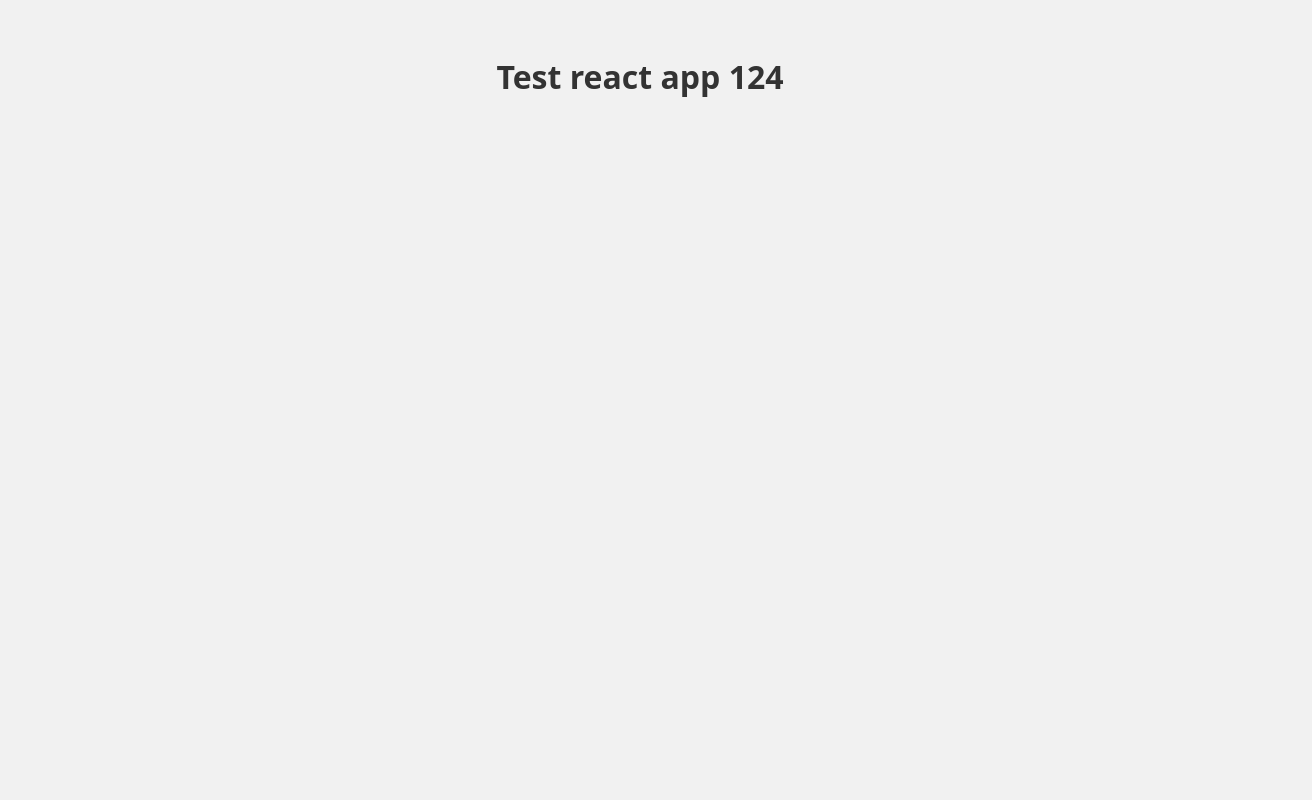
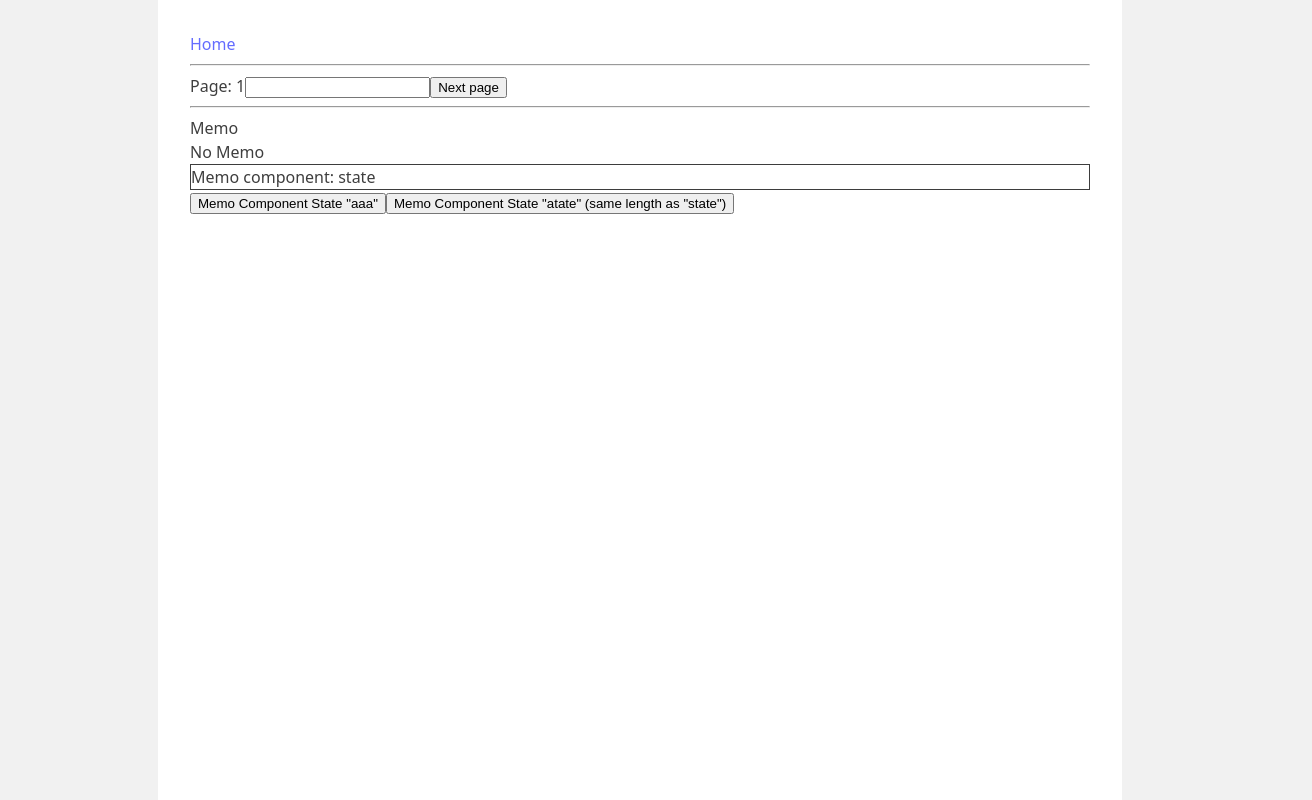
Before and after one commit to whiteBeer/react-test-project, a React (Vite) app: page /memo-page in a window 1280 px wide. Shown: the whole page, 1312 px wide, since content can reach past the window. Built offline with nearby package versions, Linux system fonts and the light colour scheme.

Commit message:
Memo, UseMemo, AbortController

```diff
--- a/package.json
+++ b/package.json
@@ -11,7 +11,8 @@
   },
   "dependencies": {
     "react": "^19.2.0",
-    "react-dom": "^19.2.0"
+    "react-dom": "^19.2.0",
+    "react-router-dom": "^7.13.0"
   },
   "devDependencies": {
     "@eslint/js": "^9.39.1",
--- a/src/App.css
+++ b/src/App.css
@@ -1,9 +1,13 @@
 #root {
-  max-width: 1280px;
-  min-width: 1280px;
+  max-width: 900px;
+  min-width: 900px;
   padding: 2rem;
+  background: #fff;
 }
 h1 {
   color: #333;
     text-align: center;
 }
+.pages a {
+  display: block;
+}
--- a/src/App.tsx
+++ b/src/App.tsx
@@ -1,19 +1,42 @@
-import { createPortal } from 'react-dom';
+import { Routes, Route, Link } from 'react-router-dom';
 import './App.css';
+
+import HugePage from './pages/HugePage';
+import MemoPage from './pages/MemoPage';
+import AbortControllerPage from './pages/AbortControllerPage';
 
 function App() {
 
-  const a = 124;
-
   return (
     <>
-      <h1>
-        Test react app {a}
-      </h1>
-      {createPortal(
-        <div id="modal-content"></div>,
-        document.body
-      )}
+      <div>
+        <Link to={'/'}>Home</Link>
+        <hr/>
+      </div>
+      <Routes>
+        <Route
+          path="/"
+          element={<div>
+            <div className="pages">
+              <Link  to={'/huge-page'}>Huge Page</Link >
+              <Link  to={'/memo-page?input=aaa&page=2'}>Memo Page</Link >
+              <Link  to={'/abort-controller'}>Abort Controller</Link >
+            </div>
+          </div>}
+        />
+        <Route
+          path="/huge-page"
+          element={<HugePage />}
+        />
+        <Route
+          path="/memo-page"
+          element={<MemoPage/>}
+        />
+        <Route
+          path="/abort-controller"
+          element={<AbortControllerPage/>}
+        />
+      </Routes>
     </>
   );
 }
--- a/src/index.css
+++ b/src/index.css
@@ -4,7 +4,7 @@
   font-weight: 400;
 
   color-scheme: light dark;
-  color: rgba(255, 255, 255, 0.87);
+  color: rgba(33, 33, 33, 0.87);
   background-color: #F1F1F1;
 
   font-synthesis: none;
@@ -27,6 +27,7 @@ body {
   display: flex;
   place-items: flex-start;
   justify-content: center;
+  align-items: stretch;
   min-width: 320px;
   min-height: 100vh;
 }
--- a/src/main.tsx
+++ b/src/main.tsx
@@ -1,10 +1,13 @@
 import { StrictMode } from 'react';
 import { createRoot } from 'react-dom/client';
+import { BrowserRouter } from 'react-router-dom';
 import './index.css';
 import App from './App.tsx';
 
 createRoot(document.getElementById('root')!).render(
   <StrictMode>
-    <App />
+    <BrowserRouter>
+      <App />
+    </BrowserRouter>
   </StrictMode>,
 );
--- /dev/null
+++ b/src/pages/AbortControllerPage/index.tsx
@@ -0,0 +1,33 @@
+import {useState} from 'react';
+
+function AbortControllerPage() {
+
+  const controller = new AbortController();
+
+  const [isLoading,  setIsLoading] = useState(false);
+  const fetchData = async () => {
+    if (isLoading) {
+      controller.abort('Another request called');
+    }
+    setIsLoading(true);
+    try {
+      const res = await fetch(
+        'https://jsonplaceholder.typicode.com/posts',
+        {signal: controller.signal}
+      );
+      const data = await res.json();
+      console.log(data);
+    } catch (err:any) {
+      console.log(err);
+    }
+    setIsLoading(false);
+  };
+
+  return (
+    <>
+      <button onClick={fetchData}>Fetch</button>
+    </>
+  );
+}
+
+export default AbortControllerPage;
--- /dev/null
+++ b/src/pages/HugePage/index.tsx
@@ -0,0 +1,39 @@
+import { createPortal } from 'react-dom';
+import {useEffect, useState, Profiler} from 'react';
+
+function HugePage() {
+
+  const [state,  setState] = useState(1);
+  const arr = Array(5000).fill(0);
+
+  const onProfilerRender = (
+    id:string,
+    phase:string,
+    actualDuration:number,
+    baseDuration:number
+  ) => {
+    console.log(id, phase, actualDuration, baseDuration);
+  };
+
+  useEffect(() => {
+
+  }, [state]);
+
+  return (
+    <>
+      <Profiler id="header-profiler" onRender={onProfilerRender}>
+        {arr.map((_, i) => (
+          <h1 key={i} onClick={() => setState(prevState => prevState + 1)}>
+            Test react app {state}
+          </h1>
+        ))}
+      </Profiler>
+      {createPortal(
+        <div id="modal-content"></div>,
+        document.body
+      )}
+    </>
+  );
+}
+
+export default HugePage;
--- /dev/null
+++ b/src/pages/MemoPage/MemoComponent.tsx
@@ -0,0 +1,19 @@
+import {memo} from 'react';
+
+interface Props {
+  someProperty:string
+}
+
+const MemoComponent = memo((props:Props) => {
+  return (
+    <>
+      <div style={{border: '1px solid'}}>
+        Memo component: {props.someProperty}
+      </div>
+    </>
+  );
+}, (oldProps, newProps) => {
+  return oldProps.someProperty.length === newProps.someProperty.length;
+});
+
+export default MemoComponent;
--- /dev/null
+++ b/src/pages/MemoPage/index.tsx
@@ -0,0 +1,75 @@
+import { useSearchParams } from 'react-router-dom';
+import {useEffect, useState, useMemo, useCallback} from 'react';
+import MemoComponent from './MemoComponent';
+
+function MemoPage() {
+
+  const [searchParams, setSearchParams] = useSearchParams();
+
+  const [input,  setInput] = useState(searchParams.get('input'));
+  const [page,  setPage] = useState(parseInt(searchParams.get('page') || '', 10) || 1);
+  const [state,  setState] = useState([1]);
+  const [state1,  setState1] = useState([1]);
+  const [memoComponentState,  setMemoComponentState] = useState('state');
+
+  const onlyOdd = useMemo(()=> {
+    return state.filter((_it, i) => {
+      return i % 2 !== 0;
+    });
+  }, [state]);
+
+  const nextPage = useCallback(() => {
+    const newPage = page + 1;
+    setPage(newPage);
+    searchParams.set('page', newPage.toString());
+    setSearchParams(searchParams);
+  }, [searchParams, setSearchParams, setPage, page]);
+
+  const resetPage = useCallback(() => {
+    searchParams.delete('page');
+    setPage(1);
+  }, [searchParams, setPage]);
+
+  const handleQueryStringChange = useCallback((newQueryString:string) => {
+    setInput(newQueryString);
+    if (newQueryString) {
+      searchParams.set('input', newQueryString);
+    } else {
+      searchParams.delete('input');
+    }
+    resetPage();
+    setSearchParams(searchParams);
+  }, [searchParams, setSearchParams, resetPage]);
+
+  useEffect(() => {
+
+  }, [input]);
+
+  return (
+    <>
+      Page: {page}
+      <input
+        value={input || ''}
+        onChange={e => {
+          handleQueryStringChange(e.target.value);
+        }}
+      />
+      <button onClick={() => nextPage()}>Next page</button>
+      <hr/>
+      <div onClick={() => setState(state.concat([1]))}>Memo</div>
+      <div onClick={() => setState1(state1.concat([1]))}>No Memo</div>
+      <div>
+        {onlyOdd}
+      </div>
+      <MemoComponent someProperty={memoComponentState}/>
+      <button onClick={() => setMemoComponentState('aaa')}>
+        Memo Component State "aaa"
+      </button>
+      <button onClick={() => setMemoComponentState('atate')}>
+        Memo Component State "atate" (same length as "state")
+      </button>
+    </>
+  );
+}
+
+export default MemoPage;
```
Also changed, not shown: 1 other file (tests, documents, lock files or other folders).
